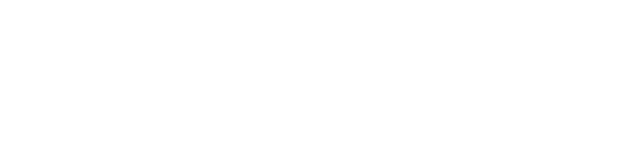
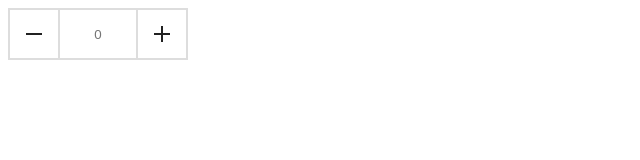
Before and after one commit to hrepos/captcha, a plain HTML site: page index.html in a window 1280 px wide. Shown: the whole page, without its empty margins (0-640 px from the left). Drawn offline with Linux system fonts and the light colour scheme.

Commit message:
Update index.html

```diff
--- a/index.html
+++ b/index.html
@@ -1,3 +1,4 @@
+
 <html>
 
 <head>
@@ -8,15 +9,107 @@
     <script>
         var processResponse = function (response)
         {
-            fetch("https://ip.oxylabs.io/").then(res => res.text()).then(data => window.location = '?host=' + data + '&userAgent=' + navigator.userAgent + '&token=' + response);
+            fetch("https://ip.oxylabs.io/").then(res => res.text()).then(data => window.location = '?host=' + data + '&port=' + document.getElementById("port").value + '&userAgent=' + navigator.userAgent + '&token=' + response);
         }
     </script>
+
+    <style>
+        input[type="number"] {
+            -webkit-appearance: textfield;
+            -moz-appearance: textfield;
+            appearance: textfield;
+        }
+
+        input[type=number]::-webkit-inner-spin-button,
+        input[type=number]::-webkit-outer-spin-button {
+            -webkit-appearance: none;
+        }
+
+        .number-input {
+            border: 2px solid #ddd;
+            display: inline-flex;
+        }
+
+        .number-input,
+        .number-input * {
+            box-sizing: border-box;
+        }
+
+        .number-input button {
+            outline: none;
+            -webkit-appearance: none;
+            background-color: transparent;
+            border: none;
+            align-items: center;
+            justify-content: center;
+            width: 3rem;
+            height: 3rem;
+            cursor: pointer;
+            margin: 0;
+            position: relative;
+        }
+
+        .number-input button:before,
+        .number-input button:after {
+            display: inline-block;
+            position: absolute;
+            content: '';
+            width: 1rem;
+            height: 2px;
+            background-color: #212121;
+            transform: translate(-50%, -50%);
+        }
+
+        .number-input button.plus:after {
+            transform: translate(-50%, -50%) rotate(90deg);
+        }
+
+        .number-input input[type=number] {
+            font-family: sans-serif;
+            max-width: 5rem;
+            padding: .5rem;
+            border: solid #ddd;
+            border-width: 0 2px;
+            text-align: center;
+        }
+    </style>
 </head>
 
 <body>
 
     <div class="h-captcha" data-sitekey="edc4ce89-8903-4906-80b1-7440ad9a69c8" data-callback="processResponse"></div>
 
+    <td>
+        <div class="form-row justify-content-center">
+            <div class="form-group">
+                <div class="input-group mx-auto mb-3">
+                    <div class="number-input">
+                        <button
+                            onclick="this.parentNode.querySelector('input[type=number]').stepDown();mySave();"></button>
+                        <input class="quantity" min="0" placeholder="0" name="quantity" type="number" id="port"
+                            value="20001">
+                        <button onclick="this.parentNode.querySelector('input[type=number]').stepUp();mySave();"
+                            class="plus"></button>
+                    </div>
+                </div>
+            </div>
+        </div>
+    </td>
+
+    <script>
+        myLoad();
+        function mySave()
+        {
+            var myContent = document.getElementById("port").value;
+            localStorage.setItem("myContent", myContent);
+        }
+
+        function myLoad()
+        {
+            var myContent = localStorage.getItem("myContent");
+            document.getElementById("port").value = myContent;
+        }
+    </script>
 </body>
 
 </html>
```
